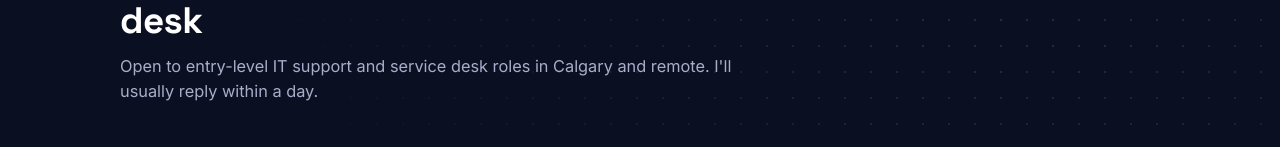
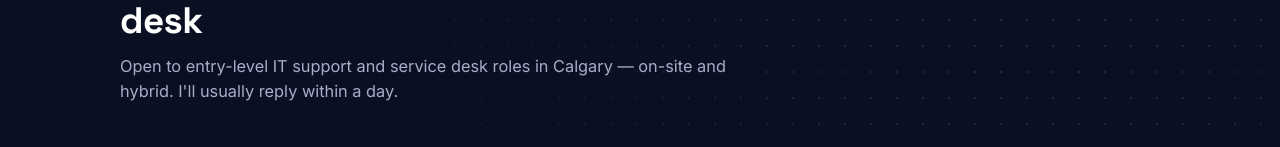
Before and after one commit to ritika17github/ritika-malik-portfolio, a plain HTML site: page index.html in a window 1280 px wide. Shown: the part 4760-4907 px from the top of the page. Drawn offline with Linux system fonts and the light colour scheme.

Commit message:
Add files via upload

```diff
--- a/index.html
+++ b/index.html
@@ -765,7 +765,7 @@
       <div class="section-head reveal">
         <span class="kicker">Contact</span>
         <h2 style="color:#fff;">Let's talk about your team's service desk</h2>
-        <p>Open to entry-level IT support and service desk roles in Calgary and remote. I'll usually reply within a day.</p>
+        <p>Open to entry-level IT support and service desk roles in Calgary — on-site and hybrid. I'll usually reply within a day.</p>
       </div>
 
       <div class="contact-grid">
```
